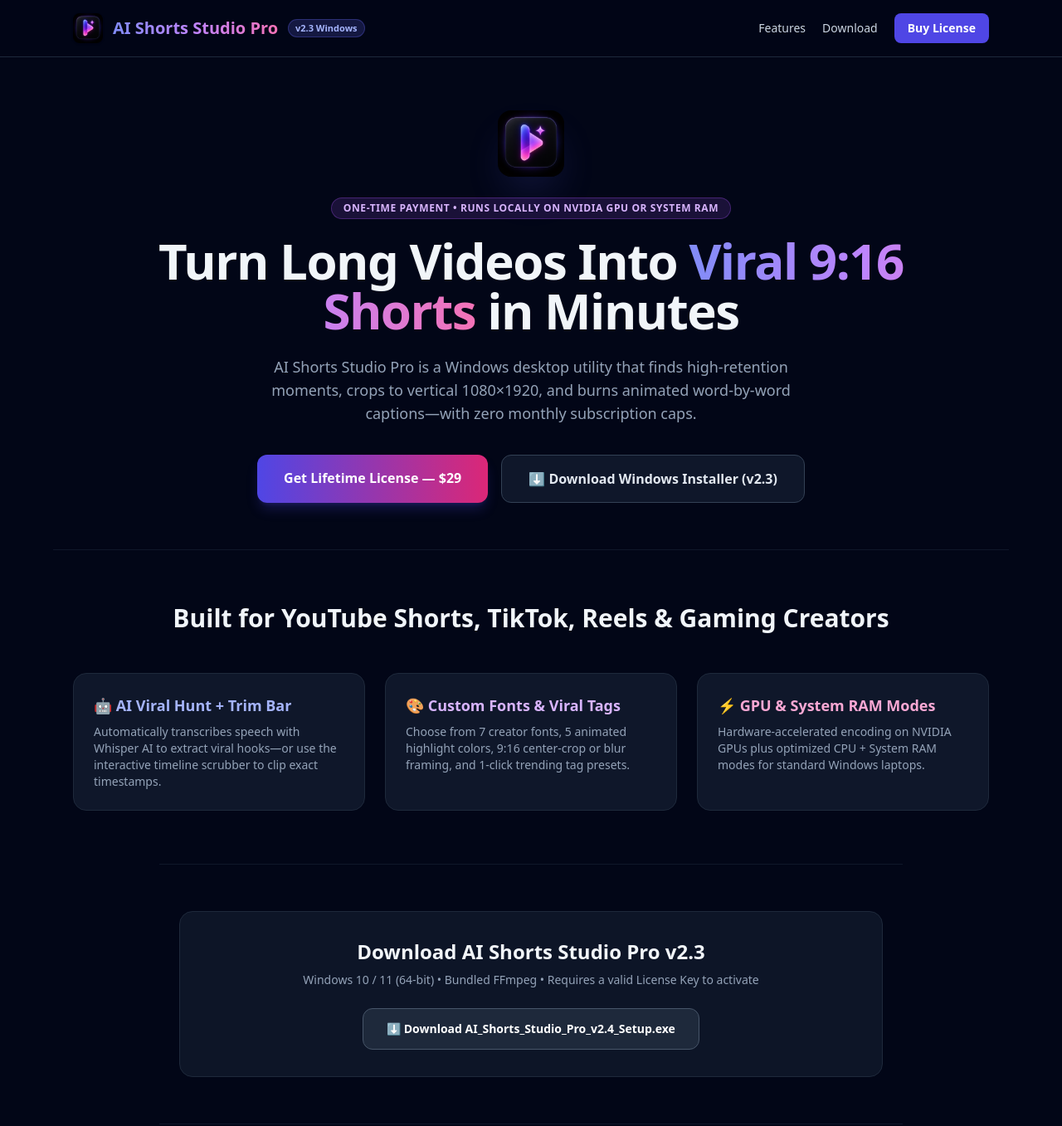
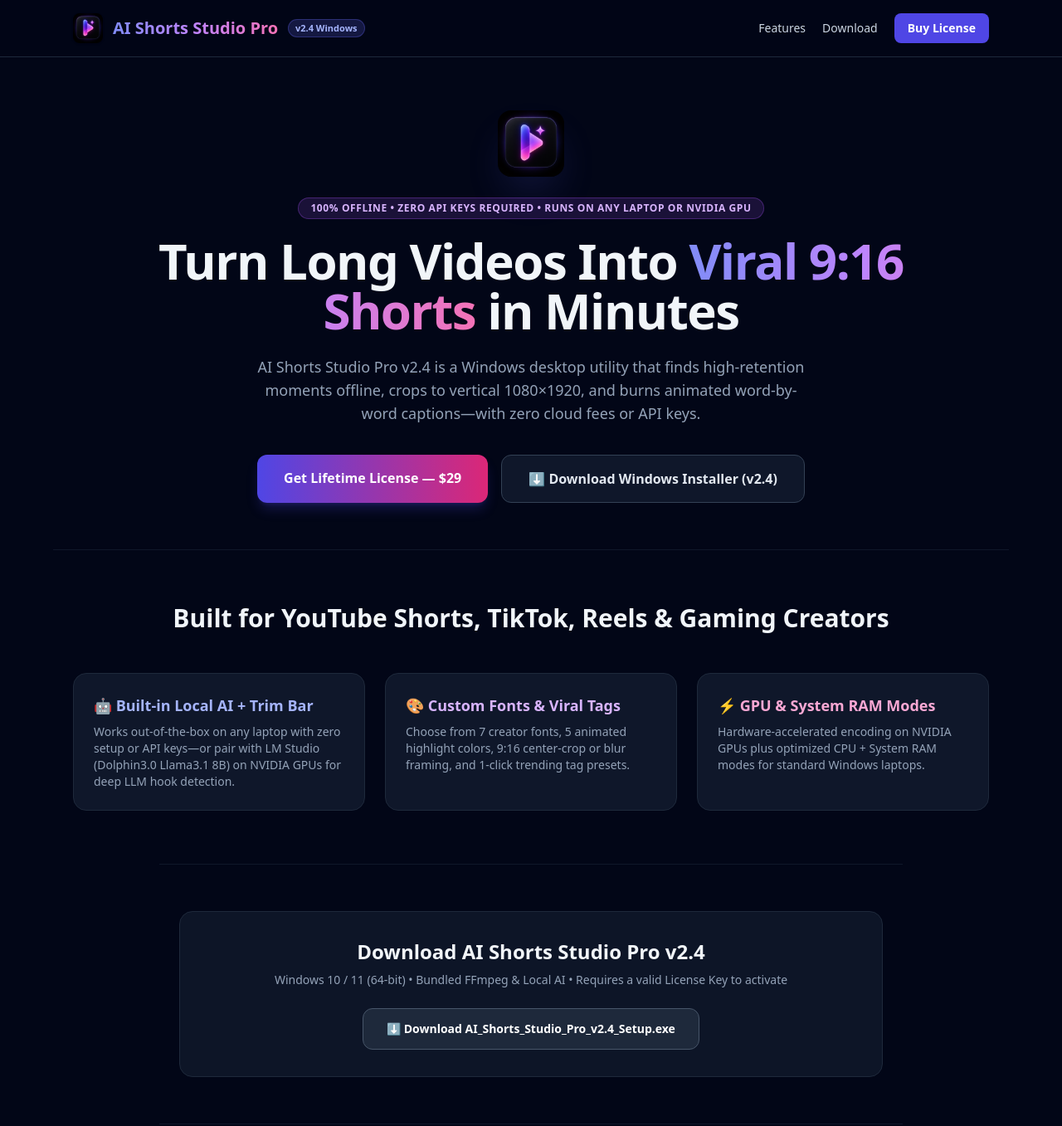
Before and after one commit to Khubaibhaider/Khubaibhaider.github.io, a plain HTML site: page index.html in a window 1280 px wide. Shown: the top 1357 px of the page at 83% size. Drawn offline with nearby package versions, Linux system fonts and the light colour scheme.

Commit message:
Update landing page to v2.4.0

```diff
--- a/index.html
+++ b/index.html
@@ -3,7 +3,7 @@
 <head>
     <meta charset="UTF-8">
     <meta name="viewport" content="width=device-width, initial-scale=1.0">
-    <title>AI Shorts Studio Pro v2.3 — Viral Shorts Creator for Windows</title>
+    <title>AI Shorts Studio Pro v2.4 — Viral Shorts Creator for Windows</title>
     <link rel="icon" href="Designer.png" type="image/png">
     <script src="https://cdn.tailwindcss.com"></script>
     <script src="https://cdn.paddle.com/paddle/v2/paddle.js"></script>
@@ -16,7 +16,7 @@
             <div class="flex items-center gap-3">
                 <img src="Designer.png" alt="AI Shorts Studio Pro Logo" class="w-9 h-9 rounded-lg shadow">
                 <span class="text-lg md:text-xl font-extrabold bg-gradient-to-r from-indigo-400 via-purple-400 to-pink-400 bg-clip-text text-transparent">AI Shorts Studio Pro</span>
-                <span class="hidden sm:inline-block text-[11px] font-bold bg-indigo-500/20 text-indigo-300 border border-indigo-500/30 px-2 py-0.5 rounded-full">v2.3 Windows</span>
+                <span class="hidden sm:inline-block text-[11px] font-bold bg-indigo-500/20 text-indigo-300 border border-indigo-500/30 px-2 py-0.5 rounded-full">v2.4 Windows</span>
             </div>
             <div class="flex items-center gap-5 text-sm text-slate-300">
                 <a href="#features" class="hover:text-white transition">Features</a>
@@ -30,20 +30,20 @@
     <header class="max-w-5xl mx-auto px-6 pt-16 pb-14 text-center">
         <img src="Designer.png" alt="AI Shorts Studio Pro" class="w-20 h-20 mx-auto rounded-2xl shadow-2xl shadow-indigo-500/20 mb-6">
         <div class="inline-block text-xs font-bold uppercase tracking-wider bg-purple-500/15 text-purple-300 border border-purple-500/30 px-3.5 py-1 rounded-full mb-5">
-            One-Time Payment • Runs Locally on NVIDIA GPU or System RAM
+            100% Offline • Zero API Keys Required • Runs on Any Laptop or NVIDIA GPU
         </div>
         <h1 class="text-4xl md:text-6xl font-extrabold tracking-tight leading-tight mb-6">
             Turn Long Videos Into <span class="bg-gradient-to-r from-indigo-400 via-purple-400 to-pink-400 bg-clip-text text-transparent">Viral 9:16 Shorts</span> in Minutes
         </h1>
         <p class="text-slate-400 text-lg max-w-2xl mx-auto mb-9">
-            AI Shorts Studio Pro is a Windows desktop utility that finds high-retention moments, crops to vertical 1080×1920, and burns animated word-by-word captions—with zero monthly subscription caps.
+            AI Shorts Studio Pro v2.4 is a Windows desktop utility that finds high-retention moments offline, crops to vertical 1080×1920, and burns animated word-by-word captions—with zero cloud fees or API keys.
         </p>
         <div class="flex flex-col sm:flex-row justify-center gap-4">
             <a href="#pricing" class="bg-gradient-to-r from-indigo-600 to-pink-600 hover:opacity-95 text-white font-bold px-8 py-4 rounded-xl text-base shadow-lg shadow-indigo-600/25 transition">
                 Get Lifetime License — $29
             </a>
             <a href="#download" class="bg-slate-900 hover:bg-slate-800 border border-slate-700 text-slate-200 font-semibold px-8 py-4 rounded-xl text-base transition">
-                ⬇ Download Windows Installer (v2.3)
+                ⬇ Download Windows Installer (v2.4)
             </a>
         </div>
     </header>
@@ -53,8 +53,8 @@
         <h2 class="text-2xl md:text-3xl font-bold text-center mb-12">Built for YouTube Shorts, TikTok, Reels & Gaming Creators</h2>
         <div class="grid grid-cols-1 md:grid-cols-3 gap-6">
             <div class="bg-slate-900 border border-slate-800 rounded-2xl p-6">
-                <h3 class="text-lg font-bold text-indigo-300 mb-2">🤖 AI Viral Hunt + Trim Bar</h3>
-                <p class="text-sm text-slate-400">Automatically transcribes speech with Whisper AI to extract viral hooks—or use the interactive timeline scrubber to clip exact timestamps.</p>
+                <h3 class="text-lg font-bold text-indigo-300 mb-2">🤖 Built-in Local AI + Trim Bar</h3>
+                <p class="text-sm text-slate-400">Works out-of-the-box on any laptop with zero setup or API keys—or pair with LM Studio (Dolphin3.0 Llama3.1 8B) on NVIDIA GPUs for deep LLM hook detection.</p>
             </div>
             <div class="bg-slate-900 border border-slate-800 rounded-2xl p-6">
                 <h3 class="text-lg font-bold text-purple-300 mb-2">🎨 Custom Fonts & Viral Tags</h3>
@@ -70,9 +70,9 @@
     <!-- Download Section -->
     <section id="download" class="max-w-4xl mx-auto px-6 py-14 border-t border-slate-900 text-center">
         <div class="bg-slate-900/90 border border-slate-800 rounded-2xl p-8">
-            <h2 class="text-2xl font-bold mb-2">Download AI Shorts Studio Pro v2.3</h2>
-            <p class="text-sm text-slate-400 mb-6">Windows 10 / 11 (64-bit) • Bundled FFmpeg • Requires a valid License Key to activate</p>
-            <a id="installerDownloadLink" href="https://github.com/khubaibhaider/ai-shorts-studio-pro/releases/latest" target="_blank" class="inline-block bg-slate-800 hover:bg-slate-700 border border-slate-600 text-white font-bold px-7 py-3.5 rounded-xl text-sm transition">
+            <h2 class="text-2xl font-bold mb-2">Download AI Shorts Studio Pro v2.4</h2>
+            <p class="text-sm text-slate-400 mb-6">Windows 10 / 11 (64-bit) • Bundled FFmpeg & Local AI • Requires a valid License Key to activate</p>
+            <a id="installerDownloadLink" href="https://github.com/Khubaibhaider/ai-shorts-studio-pro/releases/download/v2.4.0/AI_Shorts_Studio_Pro_v2.4_Setup.exe" target="_blank" class="inline-block bg-slate-800 hover:bg-slate-700 border border-slate-600 text-white font-bold px-7 py-3.5 rounded-xl text-sm transition">
                 ⬇ Download AI_Shorts_Studio_Pro_v2.4_Setup.exe
             </a>
         </div>
@@ -90,7 +90,7 @@
                     <ul class="space-y-3 text-sm text-slate-300 mt-6">
                         <li>✓ 1 Windows PC Activation (Hardware-Locked)</li>
                         <li>✓ Unlimited Local Video Exports</li>
-                        <li>✓ AI Viral Hunt + Interactive Timeline Trimmer</li>
+                        <li>✓ 100% Offline Local AI + LM Studio GPU Support</li>
                         <li>✓ Free v2.x Software Updates</li>
                     </ul>
                 </div>
```
